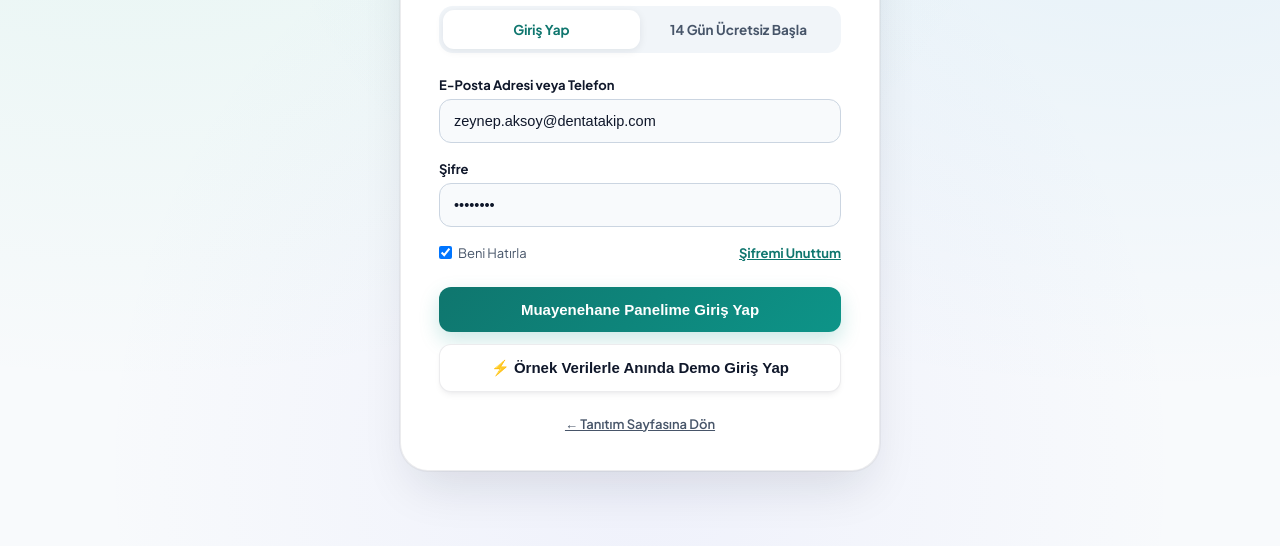
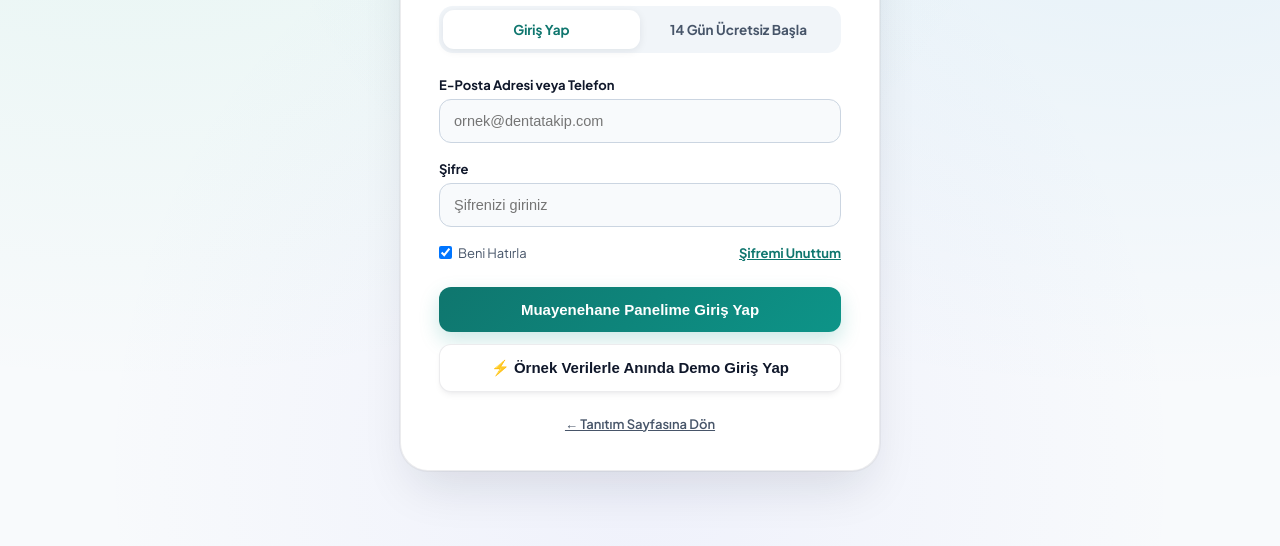
Before and after one commit to dogukanakbas/dentatakip, a website: page login.html in a window 1280 px wide. Shown: the part 254-800 px from the top of the page. Drawn offline with Linux system fonts and the light colour scheme.

Commit message:
fix: giriş yap ekranındaki otomatik mail ve şifre ön dolgusu kaldırıldı

```diff
--- a/login.html
+++ b/login.html
@@ -280,11 +280,11 @@
     <form id="view-login" class="form-view active" onsubmit="handleLogin(event)">
       <div class="form-group">
         <label class="form-label">E-Posta Adresi veya Telefon</label>
-        <input type="text" class="form-input" required value="zeynep.aksoy@dentatakip.com" />
+        <input type="text" id="login-email" class="form-input" required placeholder="ornek@dentatakip.com" />
       </div>
       <div class="form-group">
         <label class="form-label">Şifre</label>
-        <input type="password" class="form-input" required value="••••••••" />
+        <input type="password" id="login-password" class="form-input" required placeholder="Şifrenizi giriniz" />
       </div>
       <div class="form-group" style="display:flex;align-items:center;justify-content:space-between;font-size:13px;color:var(--text-muted)">
         <label style="display:flex;align-items:center;gap:6px;cursor:pointer">
```
